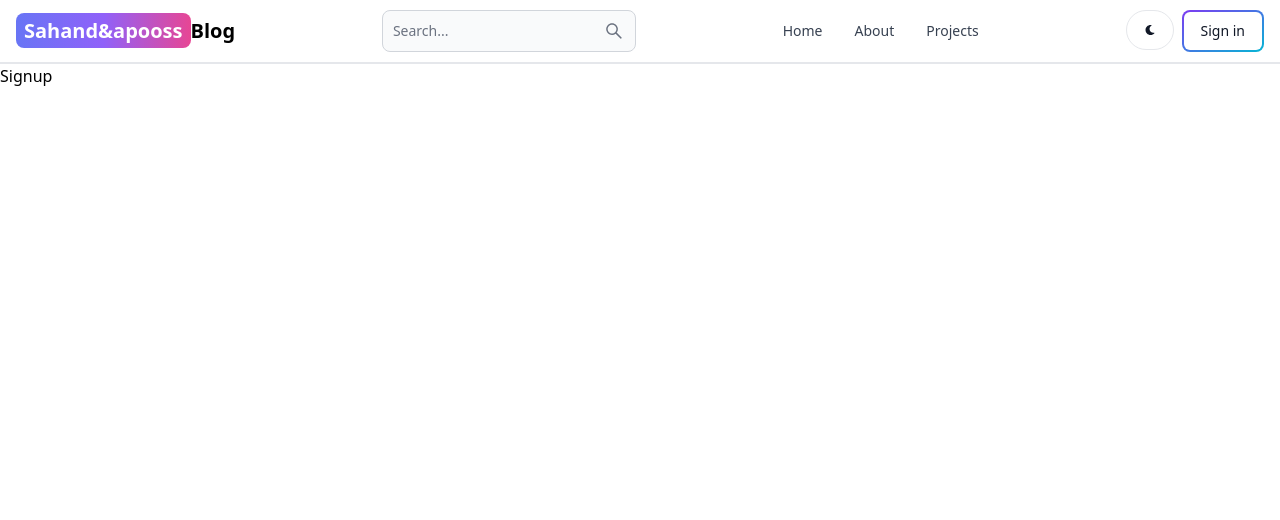
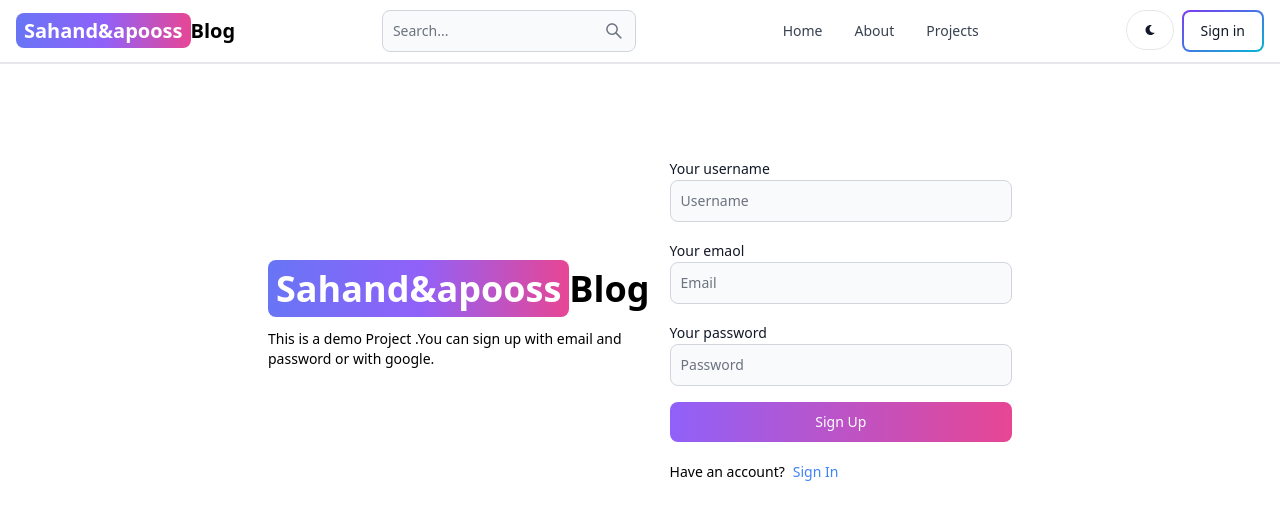
Before and after one commit to sushilbhatta/mern_blog, a React (Vite) app in the folder client/: page /sign-up in a window 1280 px wide. Shown: the top 520 px of the page. Built offline with nearby package versions, Linux system fonts and the light colour scheme.

Commit message:
create signup page ui

```diff
--- a/client/src/pages/SignUp.jsx
+++ b/client/src/pages/SignUp.jsx
@@ -1,3 +1,50 @@
-export default function Signup() {
-  return <div>Signup</div>;
+import { Button, Label, TextInput } from "flowbite-react";
+import { Link } from "react-router-dom";
+
+export default function SignUp() {
+  return (
+    <div className='min-h-screen mt-20'>
+      <div className='flex p-3 max-w-3xl mx-auto flex-col md:flex-row md:items-center gap-5'>
+        {/* left */}
+        <div className='flex-1'>
+          <Link to='/' className='  font-bold dark:text-white text-4xl'>
+            <span className='px-2 py-1 bg-gradient-to-r from-indigo-500 via-purple-500 to-pink-500 rounded-lg text-white'>
+              Sahand&apooss
+            </span>
+            Blog
+          </Link>
+          <p className='text-sm mt-5'>
+            This is a demo Project .You can sign up with email and password or
+            with google.
+          </p>
+        </div>
+        {/* right */}
+        <div className='flex-1'>
+          <form className='flex flex-col gap-4'>
+            <div>
+              <Label value='Your username'></Label>
+              <TextInput type='text' placeholder='Username' id='username' />
+            </div>
+            <div>
+              <Label value='Your emaol'></Label>
+              <TextInput type='text' placeholder='Email' id='email' />
+            </div>
+            <div>
+              <Label value='Your password'></Label>
+              <TextInput type='text' placeholder='Password' id='password' />
+            </div>
+            <Button gradientDuoTone='purpleToPink' type='submit'>
+              Sign Up
+            </Button>
+          </form>
+          <div className='flex gap-2 text-sm mt-5'>
+            <span>Have an account?</span>
+            <Link to='/sign-in' className='text-blue-500'>
+              Sign In
+            </Link>
+          </div>
+        </div>
+      </div>
+    </div>
+  );
 }
```
